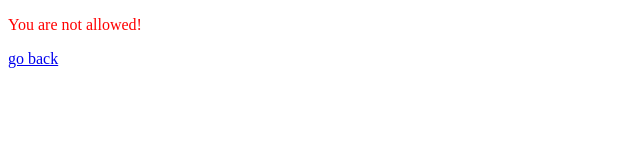
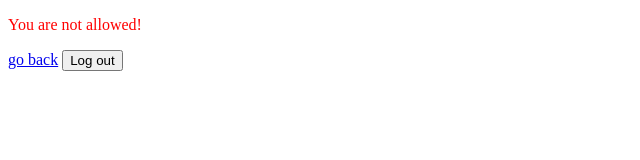
Before and after one commit to nerazin/sspm, a plain HTML site: page static/vault/index.html in a window 1280 px wide. Shown: the whole page, without its empty margins (0-640 px from the left). Drawn offline with Linux system fonts and the light colour scheme.

Commit message:
log out button

```diff
--- a/static/vault/index.html
+++ b/static/vault/index.html
@@ -8,7 +8,7 @@
 <body>
 	<p id="allow_p">You are not authorised</p>
 	<a href="/">go back</a>
-
+	<button onclick="clearCookieAndLogOut()">Log out</button>
 	<script src="/vault/sspm_vault.js" type="text/javascript" onload></script>
 </body>
 </html>
--- a/static/vault/sspm_vault.js
+++ b/static/vault/sspm_vault.js
@@ -6,6 +6,12 @@ const parseCookie = str =>
         acc[decodeURIComponent(v[0].trim())] = decodeURIComponent(v[1].trim());
         return acc;
     }, {});
+
+
+function clearCookieAndLogOut() {
+    document.cookie = name+'logged_in=0';
+    window.location.replace("/");
+}
 
 
 var allow_p = document.getElementById("allow_p");
```
